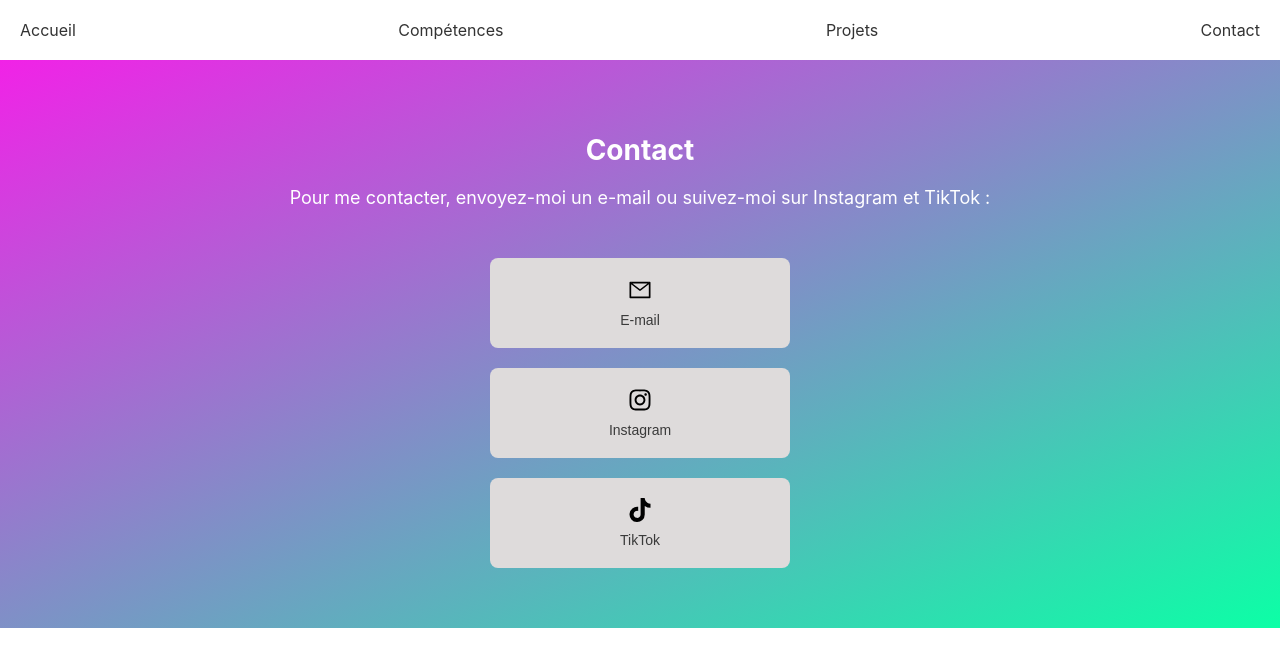
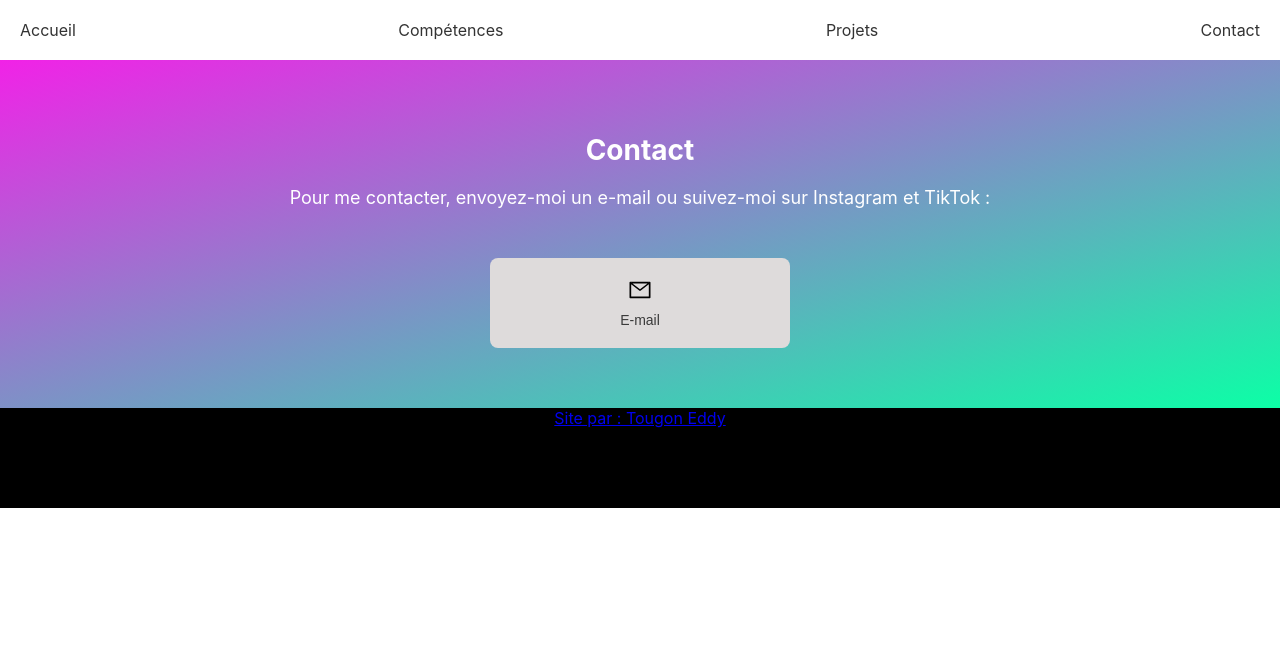
Before and after one commit to pletx/Portfolio-, a React (Create React App) app in the folder portfolio_eddy/: page /contact in a window 1280 px wide. Shown: the top 666 px of the page. Built offline with nearby package versions, Linux system fonts and the light colour scheme.

Commit message:
fix mzuvzis lien

```diff
--- a/portfolio_eddy/src/App.js
+++ b/portfolio_eddy/src/App.js
@@ -5,9 +5,9 @@ import Home from './pages/Home/Home';
 import About from './pages/About/About';
 import Projects from './pages/Projects/Projects';
 import Contact from './pages/Contact/Contact';
-import Header from './components/Footer/Header/header'
+import Header from './components/Header/header'
 import Error404 from './pages/404/404';
-
+import Footer from './components/Footer/Footer';
 function App() {
   return (
     <BrowserRouter>
@@ -20,6 +20,7 @@ function App() {
           <Route path="/contact" element={<Contact />} />
           <Route path="*" element={<Error404 />} />
         </Routes>
+        <Footer/>
       </div>
     </BrowserRouter>
   );
--- a/portfolio_eddy/src/components/Footer/Footer.css
+++ b/portfolio_eddy/src/components/Footer/Footer.css
@@ -0,0 +1,5 @@
+.footer{
+    width: 100%;
+    background-color: black;
+    height: 100px;
+}
--- a/portfolio_eddy/src/components/Footer/Footer.js
+++ b/portfolio_eddy/src/components/Footer/Footer.js
@@ -0,0 +1,13 @@
+import React from 'react';
+import { FaFacebook, FaPhone, FaEnvelope } from 'react-icons/fa';
+import './Footer.css';
+
+const Footer = () => {
+  return (
+    <footer className="footer">
+      <a href='https://portfoliowebtougon.vercel.app/'>Site par : Tougon Eddy</a>
+    </footer>
+  );
+};
+
+export default Footer;
--- a/portfolio_eddy/src/pages/Contact/Contact.js
+++ b/portfolio_eddy/src/pages/Contact/Contact.js
@@ -8,13 +8,6 @@ function Contact() {
     window.location.href = 'mailto:eddytougon@gmail.com';
   };
 
-  const redirectToInstagram = () => {
-    window.open('https://www.instagram.com/plet.x/');
-  };
-
-  const redirectToTikTok = () => {
-    window.open('https://www.tiktok.com/@plet_x');
-  };
 
   return (
     < div className="contact-background">
@@ -29,14 +22,6 @@ function Contact() {
             <AiOutlineMail className="contact-icon" />
             <span className="contact-label">E-mail</span>
           </button>
-          <button className="contact-button instagram" onClick={redirectToInstagram}>
-            <FaInstagram className="contact-icon" />
-            <span className="contact-label">Instagram</span>
-          </button>
-          <button className="contact-button tiktok" onClick={redirectToTikTok}>
-            <FaTiktok className="contact-icon" />
-            <span className="contact-label">TikTok</span>
-          </button>
         </div>
       </section>
     </div>
```
Also changed, not shown: portfolio_eddy/src/components/Header/header.css (renamed from portfolio_eddy/src/components/Footer/Header/header.css), portfolio_eddy/src/components/Header/header.js (renamed from portfolio_eddy/src/components/Footer/Header/header.js).
